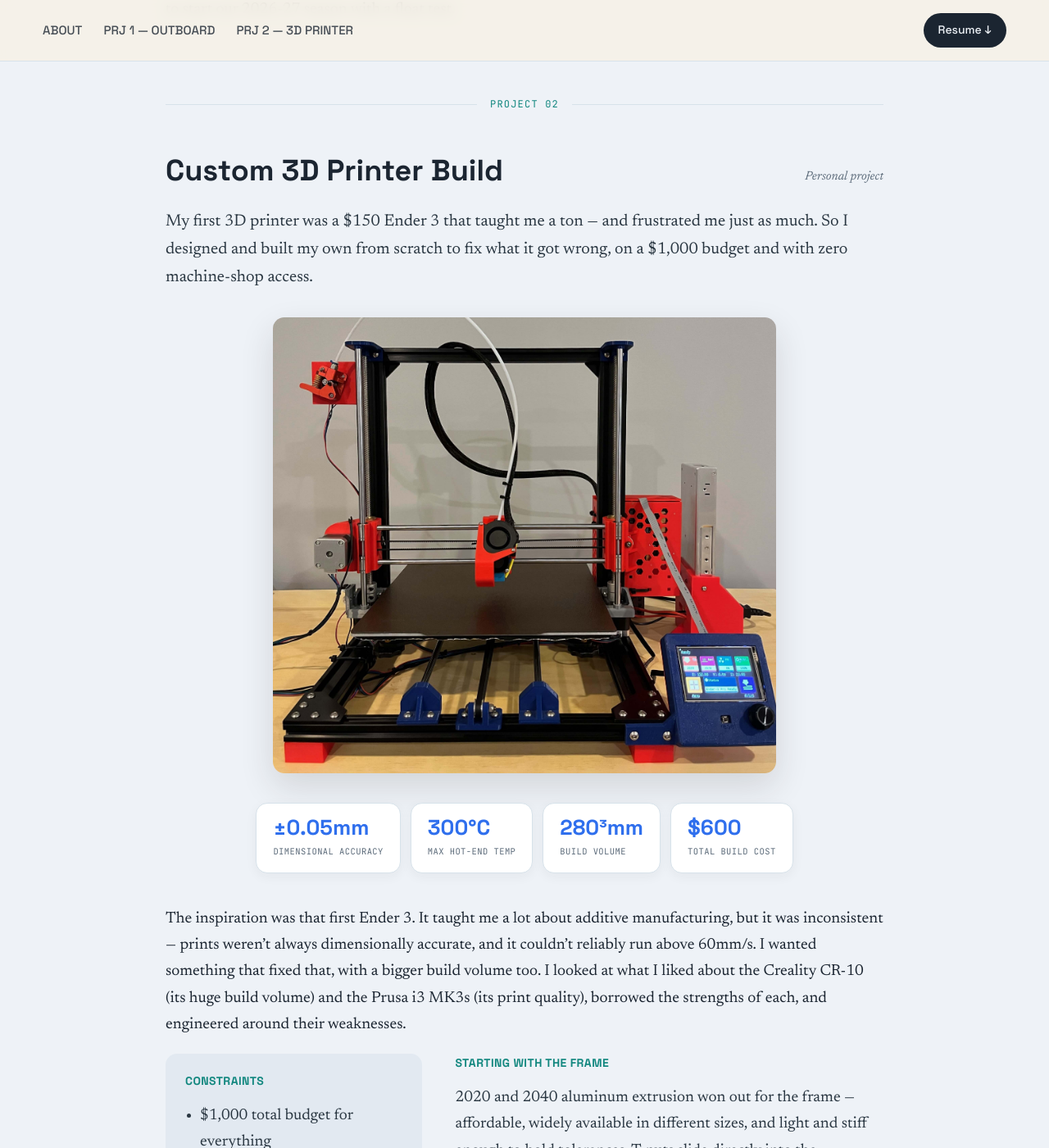
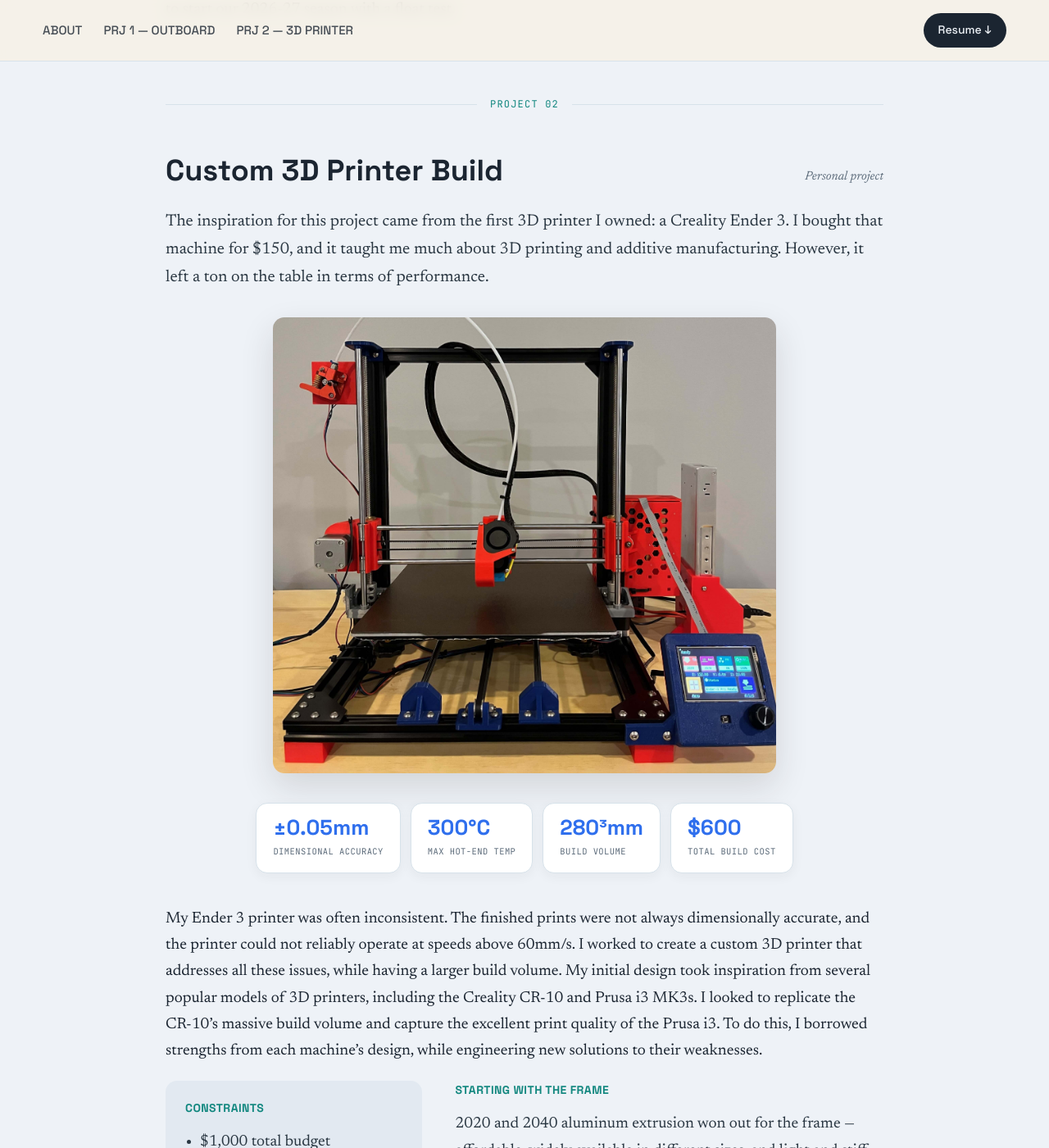
Before and after one commit to zacharysalloum/zacharysalloum.github.io, a Jekyll site: the page built from index.md, in a window 1280 px wide and 1400 px high, scrolled down 4909 px. Shown: the whole window at 82% size. Built offline with Jekyll 4.4.1, drawn with Linux system fonts in a browser that asks for light colours; some of the changed text lies outside the part shown.

Commit message:
Update index.md

```diff
--- a/index.md
+++ b/index.md
@@ -169,7 +169,7 @@ Given the limit of 55.5V, we decided to build a 48V battery. At this voltage, we
   <div class="project-org">Personal project</div>
 </div>
 
-<p class="tldr">My first 3D printer was a $150 Ender 3 that taught me a ton — and frustrated me just as much. So I designed and built my own from scratch to fix what it got wrong, on a $1,000 budget and with zero machine-shop access.</p>
+<p class="tldr">The inspiration for this project came from the first 3D printer I owned: a Creality Ender 3. I bought that machine for $150, and it taught me much about 3D printing and additive manufacturing. However, it left a ton on the table in terms of performance. </p>
 
 <div class="hero-shot">
   <img src="/assets/images/frontView2.jpeg" alt="Completed custom 3D printer, front view">
@@ -182,17 +182,17 @@ Given the limit of 55.5V, we decided to build a 48V battery. At this voltage, we
   <div class="stat"><div class="num">$600</div><div class="label">total build cost</div></div>
 </div>
 
-The inspiration was that first Ender 3. It taught me a lot about additive manufacturing, but it was inconsistent — prints weren't always dimensionally accurate, and it couldn't reliably run above 60mm/s. I wanted something that fixed that, with a bigger build volume too. I looked at what I liked about the Creality CR-10 (its huge build volume) and the Prusa i3 MK3s (its print quality), borrowed the strengths of each, and engineered around their weaknesses.
+My Ender 3 printer was often inconsistent. The finished prints were not always dimensionally accurate, and the printer could not reliably operate at speeds above 60mm/s. I worked to create a custom 3D printer that addresses all these issues, while having a larger build volume. My initial design took inspiration from several popular models of 3D printers, including the Creality CR-10 and Prusa i3 MK3s. I looked to replicate the CR-10's massive build volume and capture the excellent print quality of the Prusa i3. To do this, I borrowed strengths from each machine's design, while engineering new solutions to their weaknesses.
 
 <div class="body-grid" markdown="1">
 
 <div class="constraints-col" markdown="1">
 ### Constraints
 
-- $1,000 total budget for everything
-- No mill, lathe, or CNC access — every custom part had to be 3D printed
-- Target: 100mm/s at ±0.5mm, or ±0.2mm at 50mm/s
-- Needed a screen showing live print time and temperature, so it stayed easy to use
+- $1,000 total budget
+- No mill, lathe, or CNC access
+- 100mm/s at ±0.1mm, ±0.05mm at 50mm/s
+- Maintain benchmark ease-of-use
 
 </div>
 
@@ -281,7 +281,6 @@ The inspiration was that first Ender 3. It taught me a lot about additive manufa
 
 </div>
 
-<div class="pull-note">The finished printer runs about 40mm/s faster than my old Ender 3 at the same print quality — and came in around $600, under budget.</div>
 
 <div class="gallery-strip">
   <img src="/assets/images/printerComplete2.png" alt="Completed printer, angled view">
```
